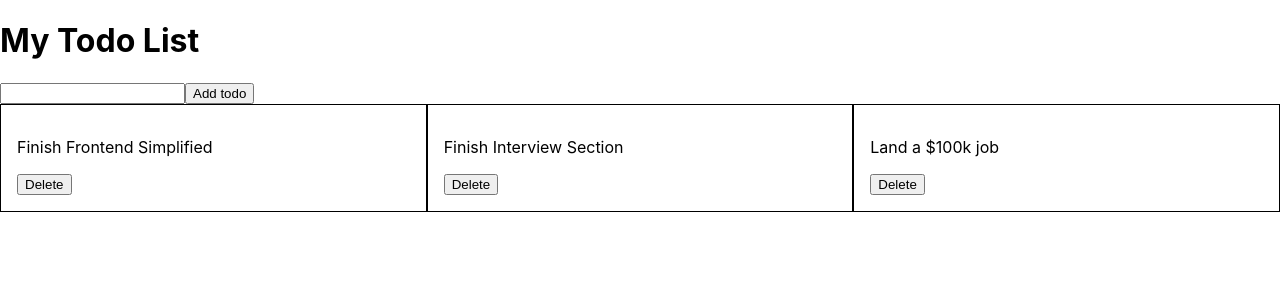
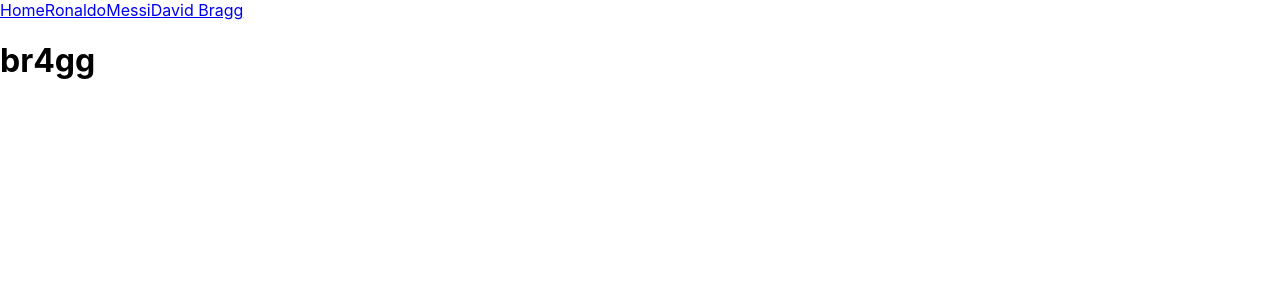
Before and after one commit to Kandy1116/React-Crash-Course-Training, a React (Create React App) app: page /users/br4gg in a window 1280 px wide. Shown: the top 300 px of the page. Built offline with nearby package versions, Linux system fonts and the light colour scheme.

Commit message:
update work

```diff
--- a/package.json
+++ b/package.json
@@ -9,6 +9,7 @@
     "@testing-library/user-event": "^13.5.0",
     "react": "^19.2.1",
     "react-dom": "^19.2.1",
+    "react-router-dom": "^6.3.0",
     "react-scripts": "5.0.1",
     "web-vitals": "^2.1.4"
   },
--- a/src/App.jsx
+++ b/src/App.jsx
@@ -1,51 +1,20 @@
 import "./App.css";
-import Todo from "./components/Todo.jsx";
-import Title from "./components/Title.jsx";
-import Modal from "./components/Modal.jsx";
-import Counter from "./components/Counter.jsx";
-import React, { useState } from "react";
+import { BrowserRouter as Router, Routes, Route } from 'react-router-dom'
+import Home from './pages/Home.jsx'
+import About from "./pages/About";
+import Contact from "./pages/Contact";
+import Nav from './components/Nav';
+import Users from "./pages/Users";
 
 function App() {
-  const [showModal, setShowModal] = useState(false);
-
-  function onTodoDelete() {
-    setShowModal(true);
-    console.log("onTodoDelete()");
-  }
-
-  function cancelModal() {
-    setShowModal(false);
-  }
-
-  function confirmModal() {
-    setShowModal(false);
-  }
-
   return (
-    <div>
-      <Title />
-      <div>
-        <input
-          type="text"
-          onChange={(event) => {
-            console.log(event.target.value);
-          }}
-        />
-        <button onClick={() => setShowModal(true)}>Add todo</button>
-      </div>
-      <div className="todo__wrapper">
-        <Todo onTodoDelete={onTodoDelete} title="Finish Frontend Simplified" />
-        <Todo onTodoDelete={onTodoDelete} title="Finish Interview Section" />
-        <Todo onTodoDelete={onTodoDelete} title="Land a $100k job" />
-      </div>
-      {showModal && (
-        <Modal
-          cancelModal={cancelModal}
-          confirmModal={confirmModal}
-          title="Confirm Delete?"
-        />
-      )}
-    </div>
+    <Router>
+      <Nav />
+      <Routes>
+        <Route path="/" element={<Home />}></Route>
+        <Route path="/users/:username" element={<Users />}></Route>
+      </Routes>
+    </Router>
   );
 }
 
--- /dev/null
+++ b/src/components/Nav.jsx
@@ -0,0 +1,14 @@
+import { Link } from 'react-router-dom'
+
+function Nav() {
+    return (
+        <nav>
+            <Link to="/">Home</Link>
+            <Link to="/users/ronaldo">Ronaldo</Link>
+            <Link to="/users/messi">Messi</Link>
+            <Link to="/users/br4gg">David Bragg</Link>
+        </nav>
+    );
+}
+
+export default Nav;
--- /dev/null
+++ b/src/pages/About.jsx
@@ -0,0 +1,6 @@
+function About () {
+    return <h1>About</h1>
+}
+
+
+export default About
--- /dev/null
+++ b/src/pages/Contact.jsx
@@ -0,0 +1,6 @@
+function Contact () {
+    return <h1>Contact</h1>
+}
+
+
+export default Contact
--- /dev/null
+++ b/src/pages/Home.jsx
@@ -0,0 +1,6 @@
+function Home () {
+    return <h1>Home</h1>
+}
+
+
+export default Home
--- /dev/null
+++ b/src/pages/Users.jsx
@@ -0,0 +1,10 @@
+import { useParams } from 'react-router-dom'
+import React, { useEffect } from 'react';
+
+function Users () {
+    const { username } = useParams()
+
+    return <h1>{username}</h1>
+}
+
+export default Users
```
Also changed, not shown: 1 other file (tests, documents, lock files or other folders).
